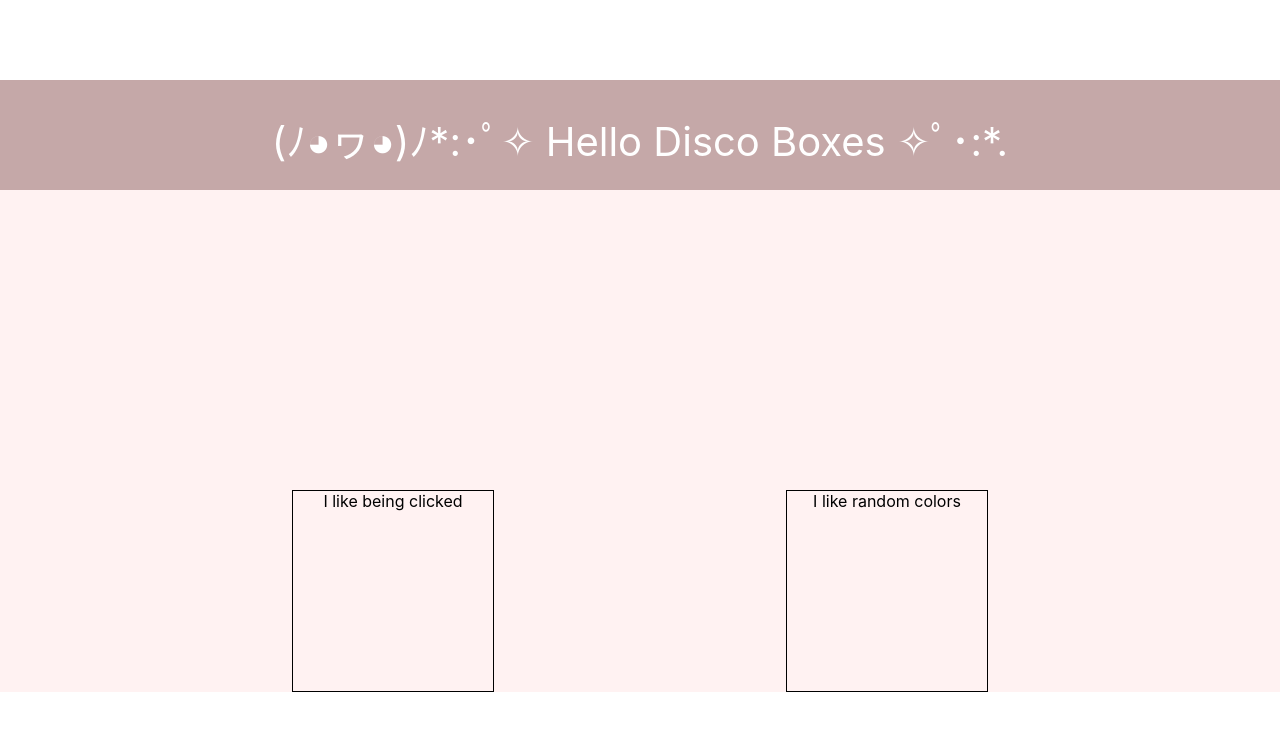
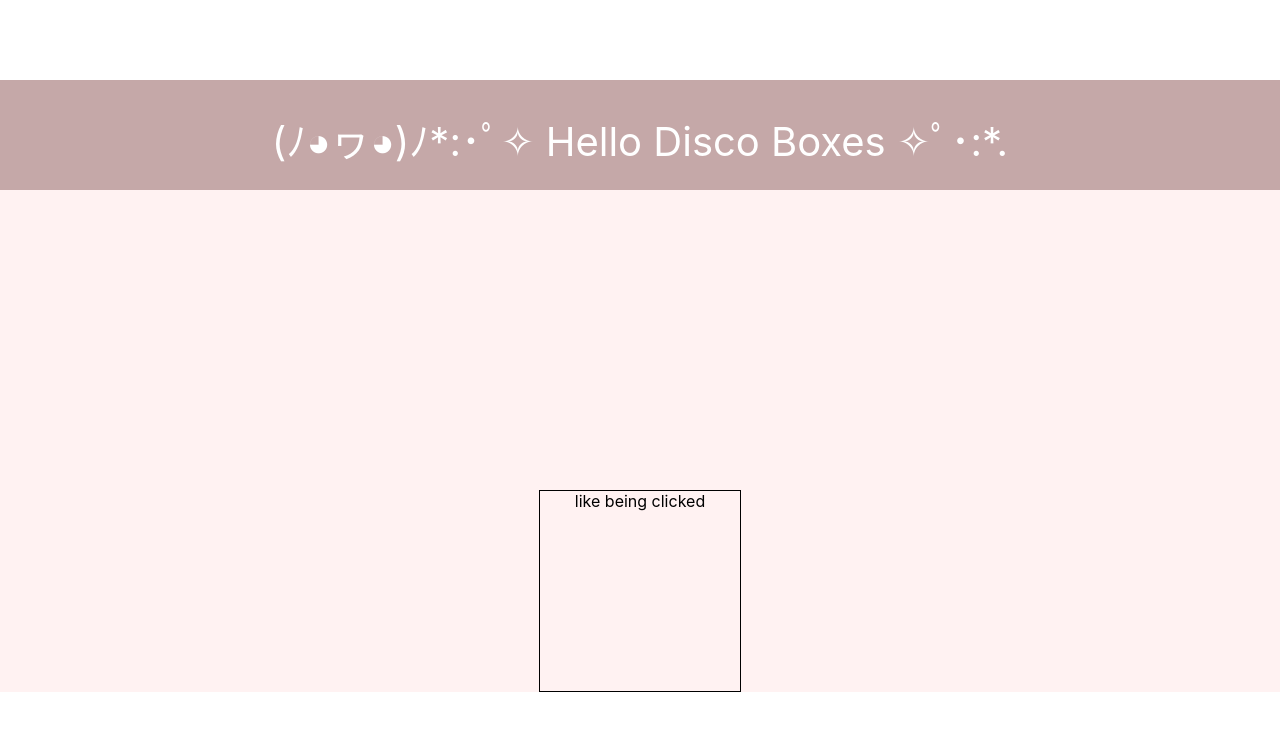
Before and after one commit to essiekins/boxcolor, a React (Create React App) app: page / in a window 1280 px wide. Shown: the top 730 px of the page. Built offline with nearby package versions, Linux system fonts and the light colour scheme.

Commit message:
color change is now working, need clicks count rendered

```diff
--- a/src/App.js
+++ b/src/App.js
@@ -15,17 +15,22 @@ export default class App extends Component {
   }
 }
 /* I need my rainbow to circle back to original color */
-/* definetly need a loop... le sigh */
-/* need to iterate through every color in colors */
-
 colorCycle = () => {
   let colors=['blue','green','yellow','red','orange','yellow','lime','aqua','blue', 'purple'];
-  let switcher= Math.floor(Math.random()*10)
+  let i= Math.floor(Math.random()*10)
+
 
 this.setState ({  /* starting changes */
-clickCount: this.state.clickCount++,
+clickCount: this.state.clickCount + 1,
+//i need switcher to pick any index
+color: this.state.color,
+//colors[i],
+})
+// console.log(colors[i]);
 
-})
+document.getElementsByClassName('toggleBox')[0].style.backgroundColor = colors[i];
+
+
 } /*end of colorCycle */
 
 
@@ -35,11 +40,11 @@ render () {
     <div className="App">
       <div className="title"> (ﾉ◕ヮ◕)ﾉ*:･ﾟ✧ Hello Disco Boxes ✧ﾟ･:*. </div>
      <div className="boxHolders">
-      <div className="toggleBox">
-      I like being clicked
-      </div>
-      <div className="whatsInDaBox">
-       I like random colors
+      <div className="toggleBox" onClick={this.colorCycle}>
+       like being clicked
+
+
+
        </div> {/*end of box holder */}
       </div>
 
```
